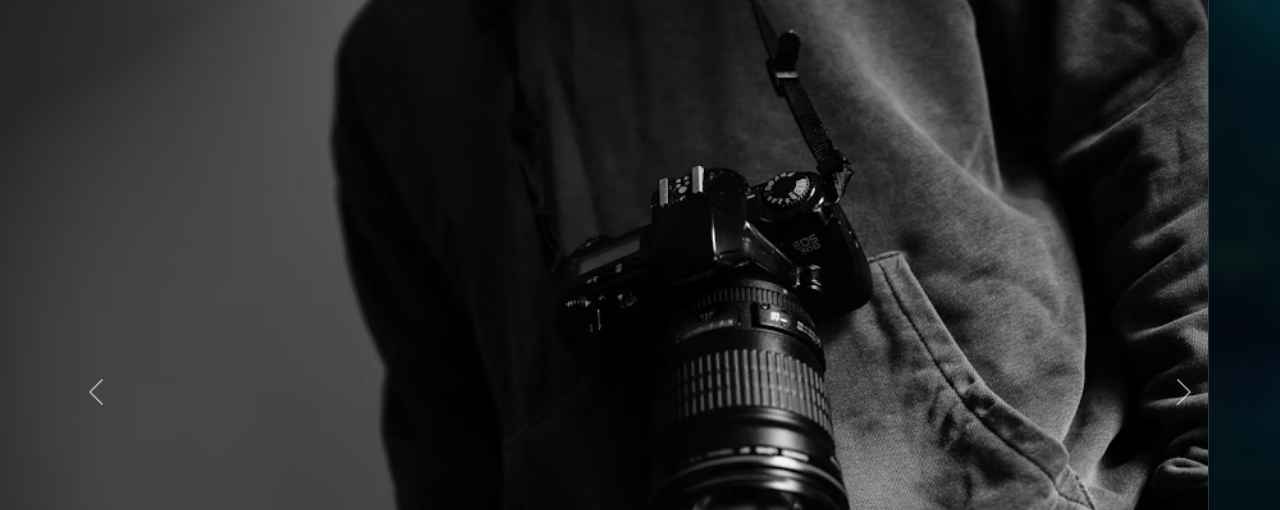
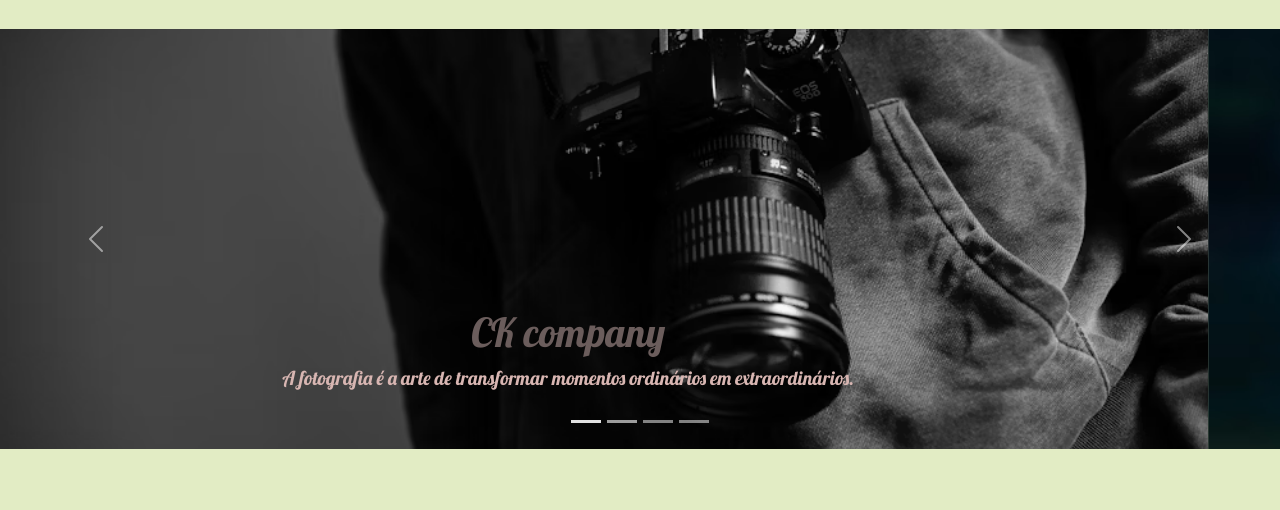
Before and after one commit to CaioCMiranda/sitefotografia, a plain HTML site: page index.html in a window 1280 px wide. Shown: the part 91-601 px from the top of the page. Drawn offline with nearby package versions, Linux system fonts and the light colour scheme; the site is published under a folder, as on GitHub Pages, so addresses that start at the root find nothing; a web font is replaced by a local one.

Commit message:
Update index.html

```diff
--- a/index.html
+++ b/index.html
@@ -8,7 +8,7 @@
     <link href="https://cdn.jsdelivr.net/npm/bootstrap@5.3.3/dist/css/bootstrap.min.css" rel="stylesheet" integrity="sha384-QWTKZyjpPEjISv5WaRU9OFeRpok6YctnYmDr5pNlyT2bRjXh0JMhjY6hW+ALEwIH" crossorigin="anonymous">
     <link rel="stylesheet" href="https://cdn.jsdelivr.net/npm/bootstrap-icons@1.11.3/font/bootstrap-icons.min.css">
     <link rel="stylesheet" href="https://fonts.googleapis.com/css2?family=Lobster&family=Playfair+Display:ital,wght@0,400..900;1,400..900&display=swap">
-    <link rel="stylesheet" href="/siteoficial/style.css">
+    <link rel="stylesheet" href="./siteoficial/style.css">
 </head>
 
 <body>
```
